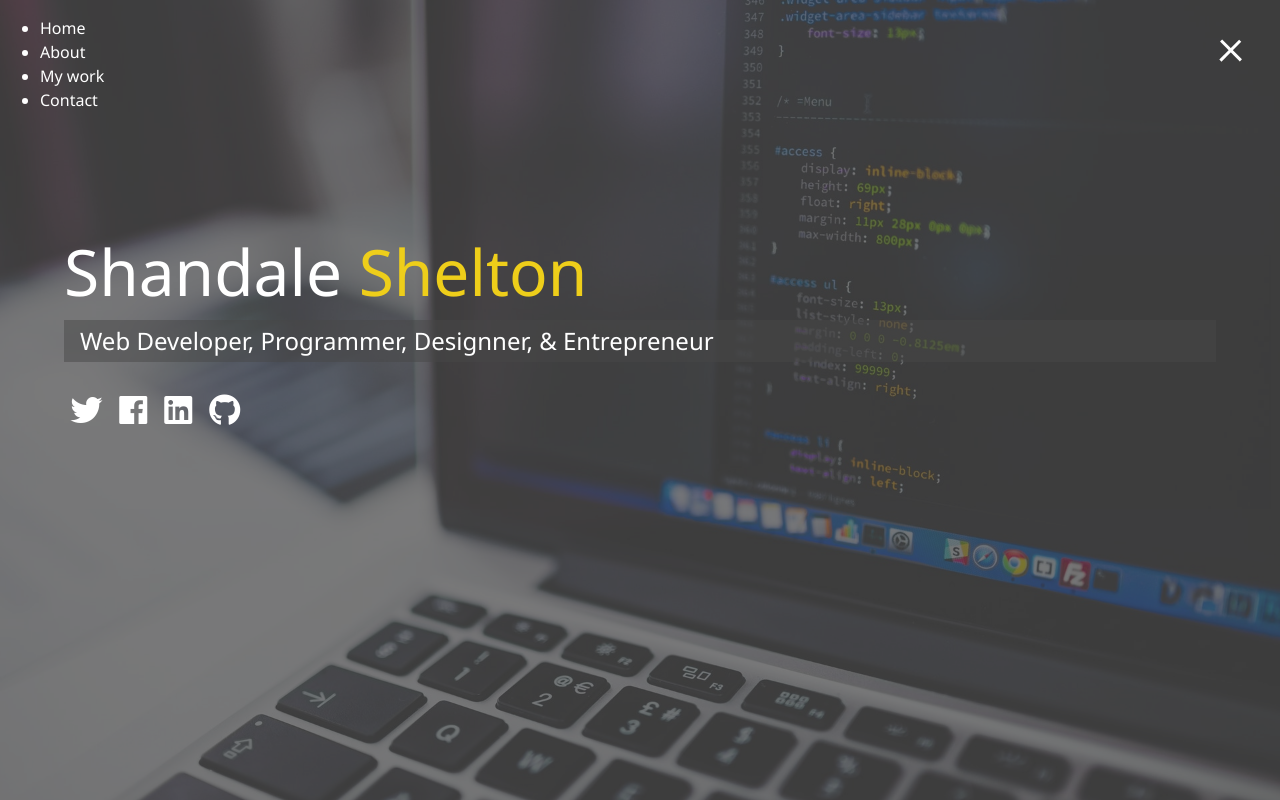
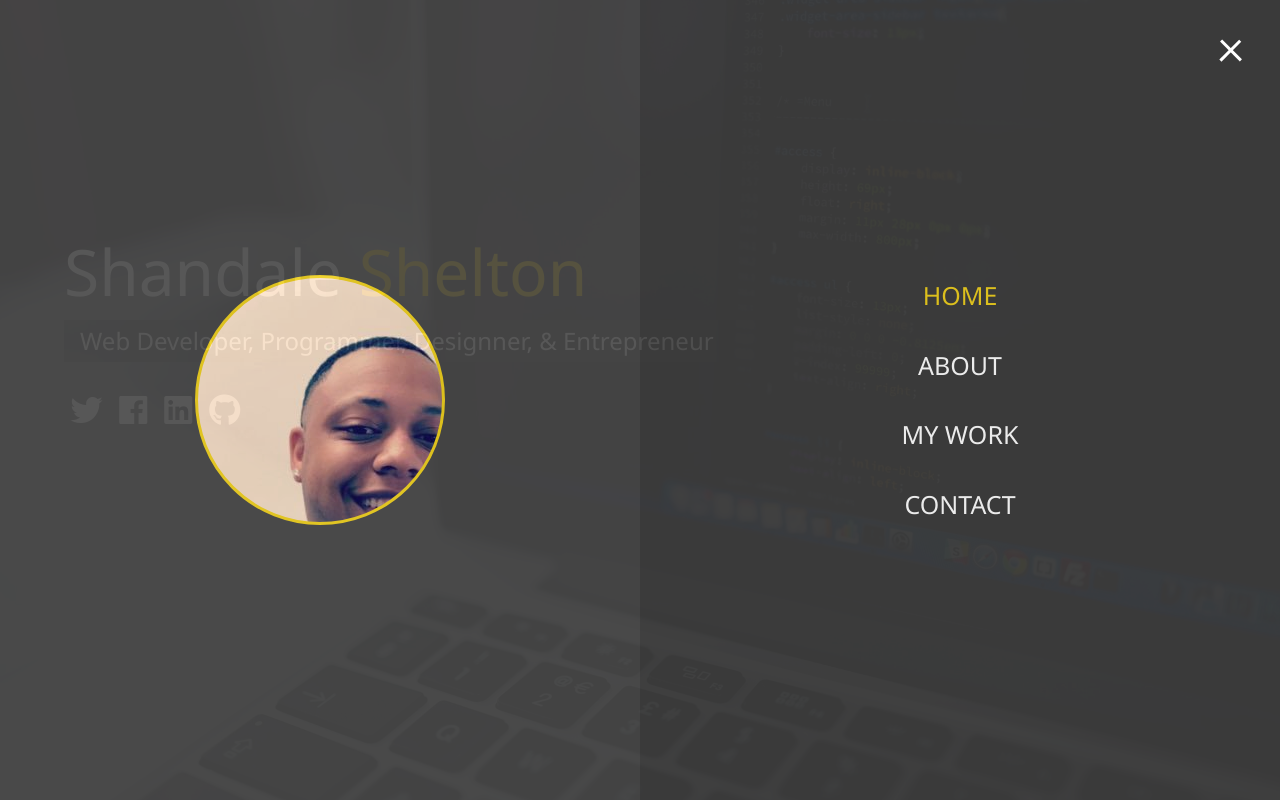
Before and after one commit to Shandale0491/Modern-Portfolio, a website: page assets/index.html in a window 1280 px wide. Both pictures are taken after a click on the element 1231 px from the left and 47 px from the top of the page. Drawn offline with Linux system fonts and the light colour scheme.

Commit message:
Menu overlay

```diff
--- a/assets/index.html
+++ b/assets/index.html
@@ -21,12 +21,12 @@
         </div>
         <nav class="menu">
             <div class="menu-branding">
-                <div class="portriat">
+                <div class="portrait">
 
                 </div>
             </div>
             <ul class="menu-nav">
-                <li class="nav-item">
+                <li class="nav-item current">
                     <a href="index.html" class="nav-link">
                         Home</a>
                 </li>
--- a/scss/_menu.scss
+++ b/scss/_menu.scss
@@ -39,3 +39,101 @@
     }
   }
 }
+
+// Menu Overlay
+
+.menu {
+  position: fixed;
+  top: 0;
+  width: 100%;
+  opacity: 0.9;
+  visibility: hidden;
+
+  &.show {
+    visibility: visible;
+  }
+
+  &-branding,
+  &-nav {
+    display: flex;
+    flex-flow: column wrap;
+    align-items: center;
+    justify-content: center;
+    float: left;
+    width: 50%;
+    height: 100vh;
+    overflow: hidden;
+  }
+
+  &-nav {
+    margin: 0;
+    padding: 0;
+    background: darken($primary-color, 4);
+    list-style: none;
+    transform: translate3d(0, -100%, 0);
+    @include easeOut;
+
+    &.show {
+      // Slide in from top
+      transform: translate3d(0, 0, 0);
+    }
+  }
+
+  //  Brading side
+
+  &-branding {
+    background: $primary-color;
+    transform: translate3d(0, 100%, 0);
+    @include easeOut;
+
+    &.show {
+      // Slide in from bottom
+      transform: translate3d(0, 0, 0);
+    }
+
+    .portrait {
+      width: 250px;
+      height: 250px;
+      background: url("../img/portrait.jpg");
+      border-radius: 50%;
+      border: solid 3px $secondary-color;
+    }
+  }
+
+  .nav-item {
+    transform: translate3d(600px, 0, 0);
+    @include easeOut;
+
+    &.show {
+      // Slide in from right
+      transform: translate3d(0, 0, 0);
+    }
+
+    &.current > a {
+      color: $secondary-color;
+    }
+  }
+
+  .nav-link {
+    display: block;
+    position: relative;
+    font-size: 25px;
+    text-transform: uppercase;
+    padding: 1rem 0;
+    font-weight: 200;
+    color: #fff;
+    text-decoration: none;
+    @include easeOut;
+
+    &:hover {
+      color: $secondary-color;
+    }
+  }
+}
+
+// Delay each nav item slide by 0.1s
+@for $x from 1 through 4 {
+  .nav-item:nth-child(#{$x}) {
+    transition-delay: $x * 0.1s;
+  }
+}
--- a/scss/main.scss
+++ b/scss/main.scss
@@ -15,7 +15,7 @@ body {
   line-height: 1.5;
 }
 
-// headings
+// Headings
 
 h1,
 h2,
```
Also changed, not shown: assets/css/main.css, assets/img/portrait.jpg (renamed from assets/img/portriat.jpg).
